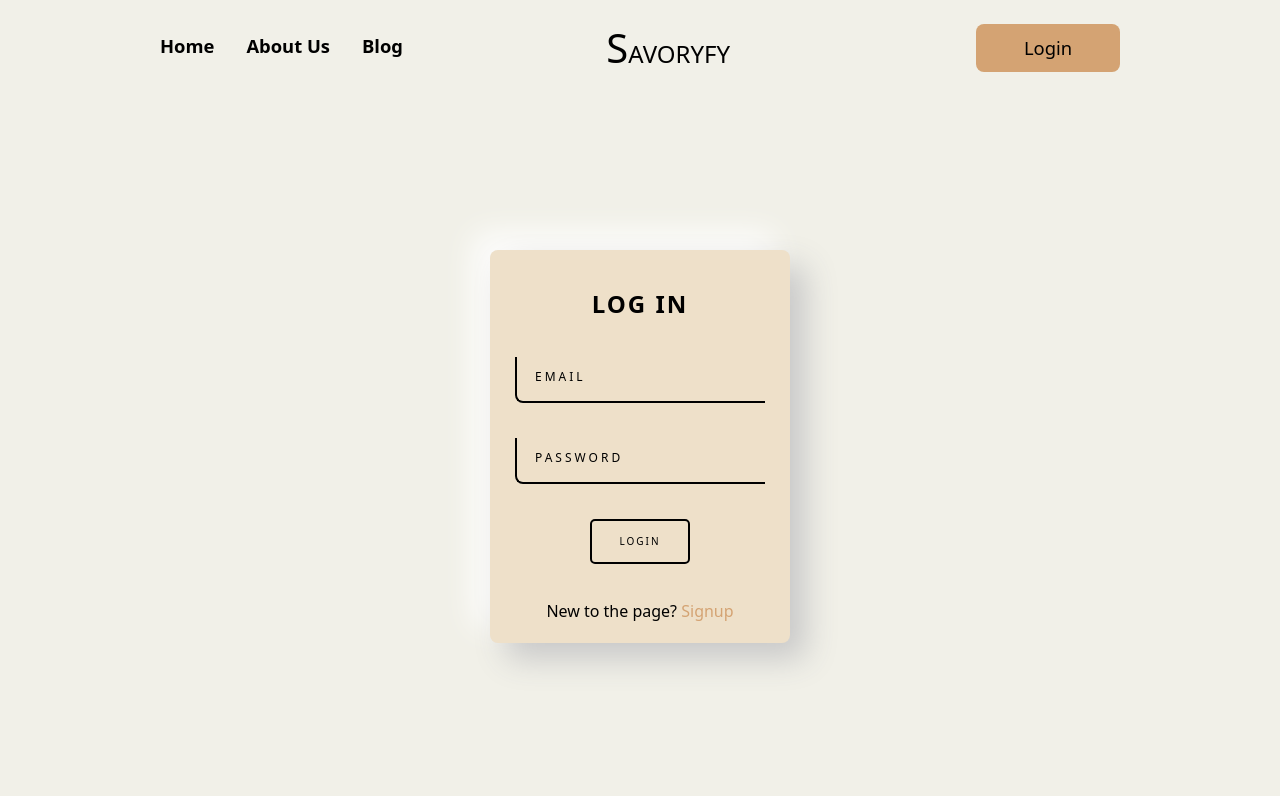
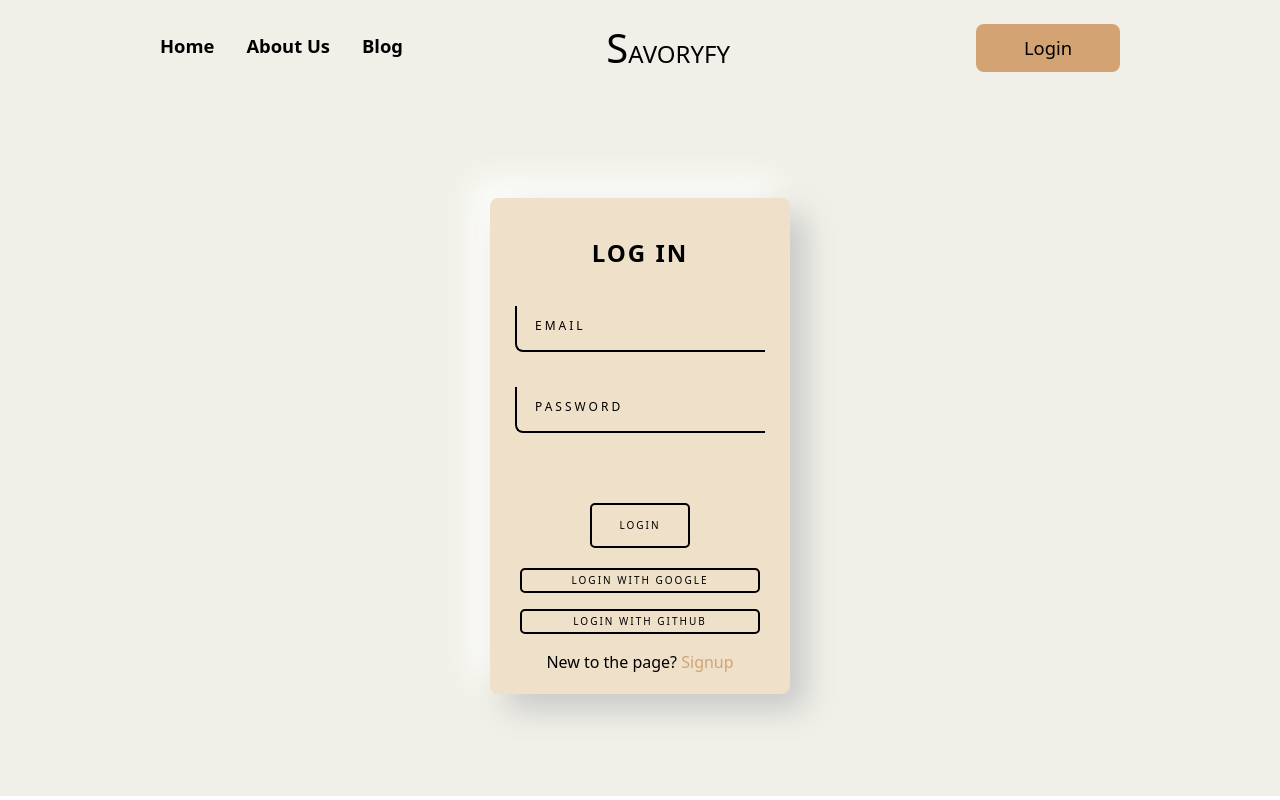
Before and after one commit to Savio-G/SavoryFy, a React (Vite) app: page /Login in a window 1280 px wide. Built offline with nearby package versions, Linux system fonts and the light colour scheme; no server answers.

Commit message:
google and github logins integrated

```diff
--- a/src/Authentication/AuthProvider.jsx
+++ b/src/Authentication/AuthProvider.jsx
@@ -1,17 +1,47 @@
-import React, { createContext, useState } from 'react';
-import { createUserWithEmailAndPassword, getAuth } from "firebase/auth";
+import React, { createContext, useEffect, useState } from 'react';
+import { createUserWithEmailAndPassword, getAuth, onAuthStateChanged, signInWithEmailAndPassword, GoogleAuthProvider, GithubAuthProvider, signInWithPopup, signOut } from "firebase/auth";
 import { app } from '../Firebase/firebase.config';
 
 const auth = getAuth(app)
 export const AuthContext = createContext(null)
+// Handles loginProvider operations of google and github
+const googleProvider = new GoogleAuthProvider();
+const githubProvider = new GithubAuthProvider()
 
 const AuthProvider = ({ children }) => {
   const [user, setUser] = useState(null)
-
+  // Handles signup or creates a new user
   const createUser = (email, password) => {
     return createUserWithEmailAndPassword(auth, email, password)
   }
-  const authInfo = { user, createUser }
+  // Handles Login or logs in a already created account
+  const existingUser = (email, password) => {
+    return signInWithEmailAndPassword(auth, email, password)
+  }
+  // Login with google
+  const handleGoogleLogin = () => {
+    return signInWithPopup(auth, googleProvider)
+  }
+  // Login with github
+  const handleGithubLogin = () => {
+    return signInWithPopup(auth, githubProvider)
+  }
+
+  // handleLogout
+  const handleLogout = () => {
+    return signOut(auth)
+  }
+
+  useEffect(() => {
+    const unsubscribe = onAuthStateChanged(auth, currentUser => {
+      console.log('auth state changed', currentUser)
+      setUser(currentUser)
+    });
+    return () => {
+      unsubscribe()
+    }
+  }, [])
+  const authInfo = { user, createUser, existingUser, handleGoogleLogin, handleGithubLogin, handleLogout }
   return (
     <AuthContext.Provider value={authInfo}>
       {children}
--- a/src/Components/Header.jsx
+++ b/src/Components/Header.jsx
@@ -1,10 +1,12 @@
-import React, { useState } from 'react';
+import React, { useContext, useState } from 'react';
 import '../Styles/Header.css'
 import { Link, NavLink } from 'react-router-dom';
 import { RxHamburgerMenu } from 'react-icons/rx';
 import { AiOutlineClose } from 'react-icons/ai';
+import { AuthContext } from '../Authentication/AuthProvider';
 const Header = () => {
   const [isOpen, setisOpen] = useState(false)
+  const { user, handleLogout } = useContext(AuthContext)
   return (
     <nav className='main-nav-container'>
       <div className={isOpen ? `mobile-menu-link` : `menu-link`}>
@@ -33,11 +35,17 @@ const Header = () => {
         <h1><span>S</span>avoryfy</h1>
       </div>
       <div className='auth'>
-        <Link to="/Login">
-          <button className="auth-button auth-dekstop ">
-            Login
+        {user ?
+          <button onClick={handleLogout} className="auth-button auth-dekstop ">
+            Logout
           </button>
-        </Link>
+          :
+          <Link to="/Login">
+            <button className="auth-button auth-dekstop ">
+              Login
+            </button>
+          </Link>
+        }
         <div className='hamburger-menu'>
           {
             isOpen ? <AiOutlineClose onClick={() => { setisOpen(!isOpen) }}></AiOutlineClose>
--- a/src/Components/Login.jsx
+++ b/src/Components/Login.jsx
@@ -1,33 +1,79 @@
-import React from 'react';
+import React, { useContext, useState } from 'react';
 import '../Styles/Login.css'
 import { Link } from 'react-router-dom';
+import { AuthContext } from '../Authentication/AuthProvider';
 
 const Login = () => {
+  const { user, existingUser, handleGoogleLogin, handleGithubLogin } = useContext(AuthContext)
+
+  const [error, setError] = useState("")
+  const handleGoogleLoginAuth = () => {
+    handleGoogleLogin()
+      .then((result) => {
+        const user = result.user
+        console.log(user)
+      })
+      .catch((error) => {
+        console.log(error)
+      })
+
+  }
+  const handleGithubLoginAuth = () => {
+    handleGithubLogin()
+      .then((result) => {
+        const user = result.user
+        console.log(user)
+      })
+      .catch((error) => {
+        console.log(error)
+      })
+  }
+  const handleLogin = (e) => {
+    e.preventDefault()
+    const form = e.target
+    const email = form.email.value
+    const password = form.password.value
+
+    existingUser(email, password)
+      .then((result) => {
+        const existingUser = result.user
+        setError("")
+        form.reset()
+      })
+      .catch((error) => {
+        setError(error.message)
+      })
+  }
   return (
     <div className='h-screen lg:h-[calc(100vh-100px)] grid place-content-center'>
       <div className="container">
-        <div className="card">
+        <form onSubmit={handleLogin} className="card">
           <h1 className="singup">Log In</h1>
           <div className="inputBox1">
-            <input type="text" required="required" />
+            <input type="email" name='email' required="required" />
             <span className="user">Email</span>
           </div>
           <div className="inputBox">
-            <input type="password" required="required" />
+            <input type="password" name='password' required="required" />
             <span>Password</span>
           </div>
 
-
+          <p className='text-red-700'>{error}</p>
           <input type="submit" className='enter' value="Login" />
 
+        </form>
+        <div className="mt-5 grid place-items-center gap-4">
+          <>
+            <button onClick={handleGoogleLoginAuth} className='enter2'>Login with Google</button>
+            <button onClick={handleGithubLoginAuth} className='enter2'>Login with Github</button>
+          </>
           <p className='mb-[20px]'>New to the page? <Link to="/Register"><span className='text-[#D4A373]'>
             Signup
           </span></Link></p>
+        </div >
+      </div >
 
-        </div>
-      </div>
-
-    </div>
+    </div >
   );
 };
 
--- a/src/Components/Register.jsx
+++ b/src/Components/Register.jsx
@@ -1,8 +1,12 @@
-import React from 'react';
+import React, { useContext, useState } from 'react';
 import '../Styles/Login.css'
 import { Link } from 'react-router-dom';
+import { AuthContext } from '../Authentication/AuthProvider';
 
 const Register = () => {
+  const { user, createUser } = useContext(AuthContext)
+
+  const [error, setError] = useState("")
   const handleRegister = (e) => {
     e.preventDefault()
     const form = e.target
@@ -10,7 +14,19 @@ const Register = () => {
     const userName = form.username.value
     const photoUrl = form.photoUrl.value
     const password = form.password.value
-    console.log(email, userName, photoUrl, password)
+    if (password.length < 8) {
+      setError("Please give the password 8 characters")
+      return
+    }
+    createUser(email, password)
+      .then((result) => {
+        const signedUpUser = result.user
+        setError("")
+        form.reset()
+      })
+      .catch((error) => {
+        setError(error.message)
+      })
   }
   return (
     <div className='h-screen lg:h-[calc(100vh-100px)] grid place-content-center'>
@@ -37,7 +53,7 @@ const Register = () => {
             <input type="password" name='password' required="required" />
             <span>Password</span>
           </div>
-
+          <p className='text-red-600 text-start'>{error}</p>
           <input type="submit" className='enter' value="Sign Up" />
 
           <p className='mb-[20px]'>Already have an account? <Link to="/Login"><span className='text-[#D4A373]'>
--- a/src/Styles/Login.css
+++ b/src/Styles/Login.css
@@ -6,6 +6,13 @@
   font-weight: bold;
   font-size: x-large;
   margin-top: 1.5em;
+}
+
+.container {
+  background: #EEE0C9;
+  box-shadow: 16px 16px 32px #c8c8c8,
+    -16px -16px 32px #fefefe;
+  border-radius: 8px;
 }
 
 .card {
@@ -17,10 +24,8 @@
   flex-direction: column;
   gap: 35px;
   border-radius: 15px;
-  background: #EEE0C9;
-  box-shadow: 16px 16px 32px #c8c8c8,
-    -16px -16px 32px #fefefe;
-  border-radius: 8px;
+  /* background: #EEE0C9; */
+
 }
 
 .inputBox,
@@ -104,6 +109,24 @@
   letter-spacing: 2px;
 }
 
+.enter2 {
+  height: 25px;
+  width: 80%;
+  border-radius: 5px;
+  border: 2px solid #000;
+  cursor: pointer;
+  background-color: transparent;
+  transition: 0.5s;
+  text-transform: uppercase;
+  font-size: 10px;
+  letter-spacing: 2px;
+}
+
+.enter2:hover {
+  background-color: #D4A373;
+  color: black;
+}
+
 .enter:hover {
   background-color: #D4A373;
   color: black;
```
